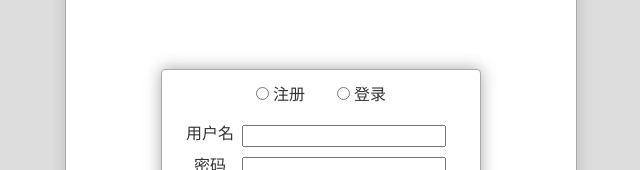
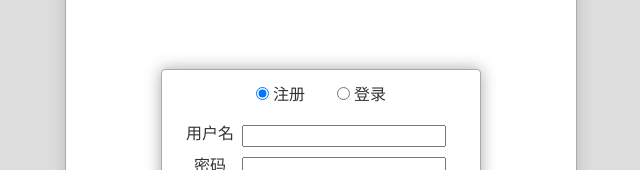
Before and after one commit to jerryHZLiang/react-demo, a React (Create React App) app: page / in a window 1280 px wide. Shown: the part 201-371 px from the top of the page, without its empty margins (319-959 px from the left). Built offline with nearby package versions, Linux system fonts and the light colour scheme.

Commit message:
切换登录和注册

```diff
--- a/src/UserDialog.css
+++ b/src/UserDialog.css
@@ -10,8 +10,8 @@
     border: 1px solid #aaa;
     box-shadow: 0 0 1em hsla(0,0%,0%,0.35);
 }
-.UserDialog > nav:first-child{ padding: 1em; }
-.UserDialog > nav:first-child input[type=radio]:not(:first-child){ margin-left: 2em; }
+.UserDialog > nav:first-child{ padding: 1em; margin-left: -2em;}
+.UserDialog > nav:first-child label{ margin-left: 2em; cursor: pointer;}
  .UserDialog > .panes { padding: 0 1em 1em; }
  .UserDialog form>.row{ display: flex; padding: .3em 0; }
 .UserDialog form>.row>label:first-child{ width: 4em; }
--- a/src/UserDialog.js
+++ b/src/UserDialog.js
@@ -1,14 +1,25 @@
 import React, { Component } from 'react';
 import './UserDialog.css'
 export default class UserDialog extends Component{
+    constructor(props){
+        super(props)
+        this.state = {
+          selected: 'signUp'
+        }
+      }
+      switch(e){
+        this.setState({
+          selected: e.target.value
+        })
+      }
   render(){
     return (
       <div className="UserDialog-Wrapper">
         <div className="UserDialog">
-          <nav>
-            <input type="radio"/> 注册
-            <input type="radio"/> 登录
-          </nav>
+        <nav onChange={this.switch.bind(this)}>
+        <label><input type="radio" value="signUp" checked={this.state.selected === 'signUp'}/> 注册</label>
+        <label><input type="radio" value="signIn" checked={this.state.selected === 'signIn'}/> 登录</label>
+        </nav>
           <div className="panes">
             <form className="signUp"> {/* 注册*/}
               <div className="row">
```
